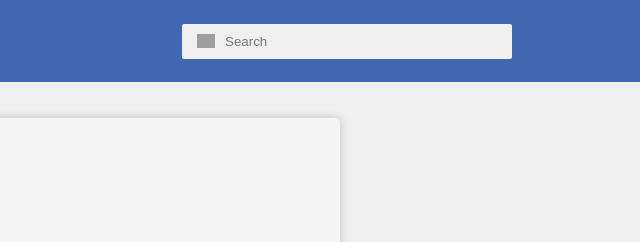
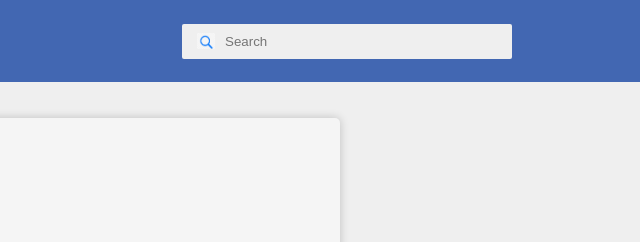
Before and after one commit to get-free-verifid/mubi-restr, a plain HTML site: page next.html in a window 1280 px wide. Shown: the top 242 px of the page, 640-1280 px from the left. Drawn offline with Linux system fonts and the light colour scheme; grey boxes are pictures that could not be loaded.

Commit message:
Update next.html

```diff
--- a/next.html
+++ b/next.html
@@ -19,7 +19,7 @@
       <div class="nav-right">
         <div class="search-box">
           <img
-            src="https://cdn.glitch.global/d08141de-e7af-45a5-916b-2f09d06ac286/search-icon-lob.png?v=1712422050841"
+            src="search logo.jpeg"
             alt="search-icon"
           />
           <input type="text" placeholder="Search" />
```
